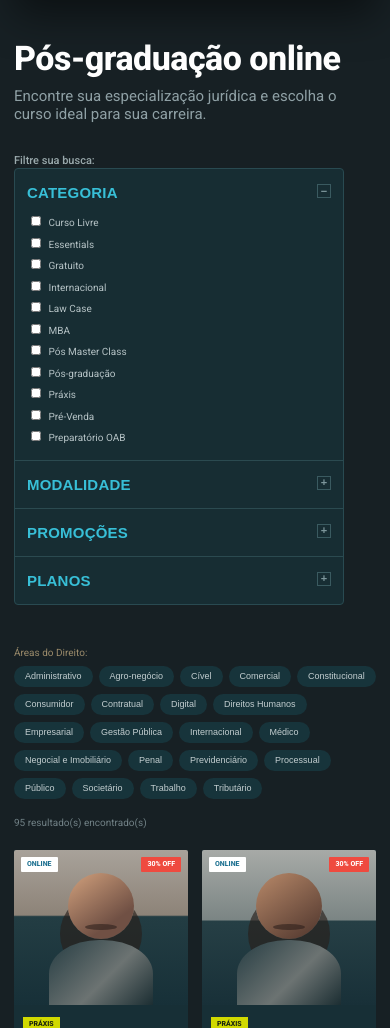
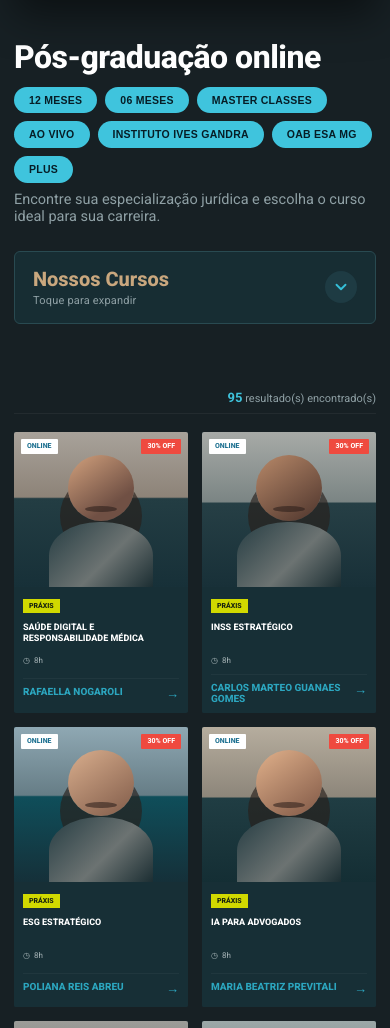
Before and after one commit to weversoncdo/uxebradi3, a website: page index.html in a window 390 px wide. Shown: the part 696-1724 px from the top of the page. Drawn offline with Linux system fonts and the light colour scheme.

Commit message:
feat: add course filter pills to header
Introduce interactive pill buttons in the header for quick course filtering, along with updated filtering logic in script.js to support these new controls.

```diff
--- a/index.html
+++ b/index.html
@@ -79,55 +79,58 @@
 </section>
 <section class="seo-heading">
   <div class="container">
-    <h1>Pós-graduação online</h1>
+    <div class="seo-heading-row">
+      <div class="seo-heading-title">
+        <h1>Pós-graduação online</h1>
+      </div>
+      <div class="pos-grad-pills">
+        <button type="button" class="course-pill-btn" data-filter="pos-12">12 MESES</button>
+        <button type="button" class="course-pill-btn" data-filter="pos-6">06 MESES</button>
+        <button type="button" class="course-pill-btn" data-filter="master">MASTER CLASSES</button>
+        <button type="button" class="course-pill-btn" data-filter="aovivo">AO VIVO</button>
+        <button type="button" class="course-pill-btn" data-filter="ives-gandra">INSTITUTO IVES GANDRA</button>
+        <button type="button" class="course-pill-btn" data-filter="oab-esa">OAB ESA MG</button>
+        <button type="button" class="course-pill-btn" data-filter="plus">PLUS</button>
+      </div>
+    </div>
     <p>Encontre sua especialização jurídica e escolha o curso ideal para sua carreira.</p>
   </div>
 </section>
 <main class="listing" id="cursos">
   <div class="container course-layout">
     <aside class="sidebar">
-      <span class="filter-label">Filtre sua busca:</span>
-      <div class="filter-box">
-        <div class="filter-group open">
-          <button type="button">CATEGORIA <span>−</span></button>
-          <div class="options">
-            <label><input type="checkbox" value="livre"> Curso Livre</label>
-            <label><input type="checkbox" value="essentials"> Essentials</label>
-            <label><input type="checkbox" value="gratuito"> Gratuito</label>
-            <label><input type="checkbox" value="internacional"> Internacional</label>
-            <label><input type="checkbox" value="lawcase"> Law Case</label>
-            <label><input type="checkbox" value="mba"> MBA</label>
-            <label><input type="checkbox" value="master"> Pós Master Class</label>
-            <label><input type="checkbox" value="pos"> Pós-graduação</label>
-            <label><input type="checkbox" value="praxis"> Práxis</label>
-            <label><input type="checkbox" value="prevenda"> Pré-Venda</label>
-            <label><input type="checkbox" value="oab"> Preparatório OAB</label>
+      <div class="sidebar-nossos-cursos" id="sidebarNossosCursos">
+        <button type="button" class="sidebar-toggle-btn" id="sidebarCollapseToggle" aria-expanded="false" aria-controls="sidebarCollapseContent">
+          <div class="sidebar-toggle-header">
+            <h2 class="sidebar-title">Nossos Cursos</h2>
+            <span class="sidebar-toggle-hint">Toque para expandir</span>
           </div>
-        </div>
-        <div class="filter-group">
-          <button type="button">MODALIDADE <span>+</span></button>
-          <div class="options"><label><input type="checkbox"> Híbrido</label><label><input type="checkbox"> Online</label><label><input type="checkbox"> Online + Ao Vivo</label><label><input type="checkbox"> Presencial</label></div>
-        </div>
-        <div class="filter-group">
-          <button type="button">PROMOÇÕES <span>+</span></button>
-          <div class="options"><label><input type="checkbox"> 10% OFF</label><label><input type="checkbox"> 30% OFF</label><label><input type="checkbox"> 35% OFF</label><label><input type="checkbox"> 50% OFF</label></div>
-        </div>
-        <div class="filter-group">
-          <button type="button">PLANOS <span>+</span></button>
-          <div class="options"><label><input type="checkbox"> Até 4x no cartão</label><label><input type="checkbox"> Até 12x no cartão</label><label><input type="checkbox"> Até 24x no cartão</label></div>
+          <span class="sidebar-toggle-icon" aria-hidden="true">
+            <svg width="18" height="18" viewBox="0 0 24 24" fill="none" stroke="currentColor" stroke-width="2.5" stroke-linecap="round" stroke-linejoin="round">
+              <polyline points="6 9 12 15 18 9"></polyline>
+            </svg>
+          </span>
+        </button>
+        <div class="sidebar-collapse-content" id="sidebarCollapseContent">
+          <p class="sidebar-subtitle">Formações completas 100% online, chanceladas pela <strong>Universidade São Judas Tadeu (Nota 5 MEC)</strong> e estruturadas com foco na solução de casos concretos da advocacia brasileira.</p>
+          <div class="nossos-cursos-list">
+            <button type="button" class="course-pill-btn active" data-filter="pos">PÓS-GRADUAÇÃO</button>
+            <button type="button" class="course-pill-btn" data-filter="master">PÓS-GRADUAÇÃO MASTER CLASS</button>
+            <button type="button" class="course-pill-btn" data-filter="mba">MBA</button>
+            <button type="button" class="course-pill-btn" data-filter="essentials">EBRADI ESSENTIALS</button>
+            <button type="button" class="course-pill-btn" data-filter="livre">CURSOS LIVRES</button>
+            <button type="button" class="course-pill-btn" data-filter="internacional">INTERNACIONAL</button>
+            <button type="button" class="course-pill-btn" data-filter="experience">EBRADI EXPERIENCE</button>
+            <button type="button" class="course-pill-btn" data-filter="start">START EBRADI</button>
+            <button type="button" class="course-pill-btn" data-filter="oab">PREPARATÓRIO OAB</button>
+          </div>
         </div>
       </div>
     </aside>
 
     <section class="results">
-      <div class="area-head">
-        <div>
-          <span class="area-title">Áreas do Direito:</span>
-          <div class="area-chips">
-            <button data-area="Administrativo">Administrativo</button><button>Agro-negócio</button><button>Cível</button><button>Comercial</button><button>Constitucional</button><button>Consumidor</button><button>Contratual</button><button>Digital</button><button>Direitos Humanos</button><button>Empresarial</button><button>Gestão Pública</button><button>Internacional</button><button>Médico</button><button>Negocial e Imobiliário</button><button>Penal</button><button>Previdenciário</button><button>Processual</button><button>Público</button><button>Societário</button><button>Trabalho</button><button>Tributário</button>
-          </div>
-        </div>
-        <span class="result-count">95 resultado(s) encontrado(s)</span>
+      <div class="results-top-bar">
+        <span class="result-count"><strong id="shown">95</strong> resultado(s) encontrado(s)</span>
       </div>
 
       <div class="grid" id="coursesGrid">
--- a/style.css
+++ b/style.css
@@ -534,26 +534,79 @@ a {
 }
 
 /* ==========================================================================
-   Título SEO ("Pós-graduação online")
+   Título SEO ("Pós-graduação online") e Botões Alinhados
    ========================================================================== */
 .seo-heading {
   background: #172024 !important;
   padding: 30px 0 16px;
 }
 
+.seo-heading-row {
+  display: flex;
+  align-items: center;
+  gap: 16px;
+  flex-wrap: wrap;
+  margin-bottom: 8px;
+}
+
 .seo-heading h1 {
   margin: 0;
   color: #fff;
-  font-size: 34px;
+  font-size: 32px;
   line-height: 1.1;
   font-weight: 800;
   letter-spacing: -.5px;
+  white-space: nowrap;
+}
+
+.pos-grad-pills {
+  display: flex;
+  align-items: center;
+  gap: 8px;
+  flex-wrap: wrap;
+}
+
+.pos-grad-pills .course-pill-btn {
+  padding: 7px 15px;
+  font-size: 10.5px;
 }
 
 .seo-heading p {
-  margin: 10px 0 0;
+  margin: 6px 0 0;
   color: #8fa0a5;
-  font-size: 15px;
+  font-size: 14.5px;
+}
+
+/* Botões em Formato Pílula (Padrão Nossos Cursos) */
+.course-pill-btn {
+  display: inline-flex;
+  align-items: center;
+  justify-content: center;
+  background: #3fc4dd;
+  color: #061d26;
+  border: 0;
+  border-radius: 9999px;
+  font-size: 11px;
+  font-weight: 800;
+  text-transform: uppercase;
+  letter-spacing: .25px;
+  padding: 8px 18px;
+  cursor: pointer;
+  white-space: nowrap;
+  transition: background .18s ease, transform .18s ease, box-shadow .18s ease;
+  text-decoration: none;
+  line-height: 1.2;
+}
+
+.course-pill-btn:hover {
+  background: #23d5f3;
+  transform: translateY(-1px);
+  box-shadow: 0 4px 14px rgba(63, 196, 221, .3);
+}
+
+.course-pill-btn.active {
+  background: #23d5f3;
+  box-shadow: 0 0 0 2px #fff, 0 4px 14px rgba(63, 196, 221, .35);
 }
 
 /* ==========================================================================
@@ -567,130 +620,95 @@ a {
 
 .course-layout {
   display: grid;
-  grid-template-columns: 250px minmax(0, 1fr);
+  grid-template-columns: 260px minmax(0, 1fr);
   gap: 42px;
   align-items: start;
 }
 
-.filter-label {
-  font-size: 11px;
-  font-weight: 500;
-  color: #9aa9ac;
-  margin: 0 0 12px;
-}
-
-.filter-box {
+/* Sidebar: Nossos Cursos vertical organizado */
+.sidebar-nossos-cursos {
   background: #172d33;
   border: 1px solid #294a51;
-  border-radius: 4px;
-  overflow: hidden;
-}
-
-.filter-group {
-  border-top: 1px solid #2b4a50;
-  padding: 15px 12px;
-  margin: 0;
-}
-
-.filter-group:first-child {
-  border-top: 0;
-}
-
-.filter-group button {
+  border-radius: 6px;
+  padding: 22px 18px;
+}
+
+.sidebar-toggle-btn {
+  background: none;
+  border: none;
+  padding: 0;
   width: 100%;
-  border: 0;
-  background: none;
-  padding: 0;
-  display: flex;
-  justify-content: space-between;
-  font-size: 15px;
-  color: #38bfd7;
-  letter-spacing: .2px;
-  text-transform: uppercase;
+  text-align: left;
+  display: block;
+  cursor: default;
+  font-family: inherit;
+  color: inherit;
+}
+
+.sidebar-toggle-header {
+  display: block;
+}
+
+.sidebar-toggle-icon,
+.sidebar-toggle-hint {
+  display: none;
+}
+
+.sidebar-collapse-content {
+  display: block;
+}
+
+.sidebar-title {
+  margin: 0 0 10px;
+  color: #c9a77e;
+  font-size: 24px;
   font-weight: 800;
-  cursor: pointer;
-}
-
-.filter-group button span {
-  width: 14px;
-  height: 14px;
-  display: grid;
-  place-items: center;
-  border: 1px solid #3a5a60;
-  color: #7d969b;
+  line-height: 1.15;
+}
+
+.sidebar-subtitle {
+  margin: 0 0 20px;
+  color: #b6c3c6;
   font-size: 11px;
-  line-height: 1;
-}
-
-.filter-group:not(.open) .options {
-  display: none;
-}
-
-.options {
-  padding-top: 12px;
-  display: grid;
-  gap: 5px;
-}
-
-.options label {
-  font-size: 10px;
-  color: #b6c3c6;
-  line-height: 1.25;
-  cursor: pointer;
-}
-
-.options input {
-  width: 10px;
-  height: 10px;
-  margin-right: 5px;
-  accent-color: #38bfd7;
-}
-
-.area-head {
-  display: grid;
-  grid-template-columns: minmax(0, 1fr) auto;
-  gap: 16px;
-  align-items: start;
-  margin-bottom: 22px;
-}
-
-.area-title {
-  display: block;
-  font-size: 10px;
-  color: #9b8b6b;
-  margin: 0 0 8px;
-}
-
-.area-chips {
-  display: flex;
-  flex-wrap: wrap;
-  gap: 7px 6px;
-  max-width: 860px;
-}
-
-.area-chips button {
-  border: 0;
-  border-radius: 13px;
-  background: #17343b;
-  color: #c3ced0;
-  font-size: 9px;
-  padding: 6px 11px;
-  line-height: 1;
-  cursor: pointer;
+  line-height: 1.45;
+}
+
+.sidebar-subtitle strong {
+  color: #fff;
+}
+
+.nossos-cursos-list {
+  display: flex;
+  flex-direction: column;
+  gap: 9px;
+  width: 100%;
+}
+
+.nossos-cursos-list .course-pill-btn {
+  width: 100%;
+  text-align: center;
+  padding: 10px 14px;
+  font-size: 11px;
+}
+
+.results-top-bar {
+  display: flex;
+  justify-content: flex-end;
+  align-items: center;
+  margin-bottom: 18px;
+  padding-bottom: 8px;
+  border-bottom: 1px solid rgba(255, 255, 255, .05);
+}
+
+.result-count {
+  font-size: 11px;
+  color: #8fa0a5;
   white-space: nowrap;
 }
 
-.area-chips button:hover,
-.area-chips button.active {
-  background: #24515b;
-  color: #fff;
-}
-
-.result-count {
-  font-size: 10px;
-  color: #718186;
-  white-space: nowrap;
-  padding-top: 2px;
+.result-count strong {
+  color: #3fc4dd;
+  font-size: 13px;
 }
 
 .grid {
@@ -1515,15 +1533,80 @@ footer {
   }
   .sidebar {
     display: block;
-  }
-  .filter-box {
-    max-width: 330px;
-  }
-  .area-head {
-    grid-template-columns: 1fr;
-  }
-  .result-count {
-    justify-self: start;
+    margin-bottom: 24px;
+  }
+  .sidebar-nossos-cursos {
+    max-width: 100%;
+    padding: 16px 18px;
+    border-radius: 6px;
+    transition: background-color .2s, border-color .2s;
+  }
+  .sidebar-toggle-btn {
+    cursor: pointer;
+    display: flex;
+    align-items: center;
+    justify-content: space-between;
+    gap: 12px;
+    width: 100%;
+    user-select: none;
+    -webkit-tap-highlight-color: transparent;
+  }
+  .sidebar-toggle-header {
+    display: flex;
+    flex-direction: column;
+    align-items: flex-start;
+    gap: 3px;
+  }
+  .sidebar-title {
+    margin: 0;
+    font-size: 20px;
+  }
+  .sidebar-toggle-hint {
+    display: inline-block;
+    font-size: 11px;
+    color: #8fa0a5;
+    font-weight: 400;
+    letter-spacing: .2px;
+  }
+  .sidebar-toggle-icon {
+    display: flex;
+    align-items: center;
+    justify-content: center;
+    width: 32px;
+    height: 32px;
+    border-radius: 50%;
+    background: #1e3b43;
+    color: #35bfd8;
+    flex-shrink: 0;
+    transition: transform .25s ease, background-color .2s, color .2s;
+  }
+  .sidebar-nossos-cursos.is-open .sidebar-toggle-icon {
+    transform: rotate(180deg);
+    background: #35bfd8;
+    color: #061d2c;
+  }
+  .sidebar-nossos-cursos.is-open .sidebar-toggle-hint {
+    color: #35bfd8;
+  }
+  .sidebar-collapse-content {
+    display: none;
+    padding-top: 14px;
+    border-top: 1px solid rgba(255, 255, 255, .08);
+    margin-top: 14px;
+    animation: fadeInSidebarCollapse .25s ease-out;
+  }
+  .sidebar-nossos-cursos.is-open .sidebar-collapse-content {
+    display: block;
+  }
+  @keyframes fadeInSidebarCollapse {
+    from {
+      opacity: 0;
+      transform: translateY(-6px);
+    }
+    to {
+      opacity: 1;
+      transform: translateY(0);
+    }
   }
   .grid {
     grid-template-columns: repeat(3, minmax(0, 1fr));
@@ -1620,9 +1703,10 @@ footer {
     grid-template-columns: repeat(2, minmax(0, 1fr));
     gap: 14px;
   }
-  .area-chips {
-    max-height: 140px;
-    overflow: hidden;
+  .seo-heading-row {
+    flex-direction: column;
+    align-items: flex-start;
+    gap: 12px;
   }
   .card-info {
     min-height: 125px;
```
Also changed, not shown: script.js (+59 -31 lines).
